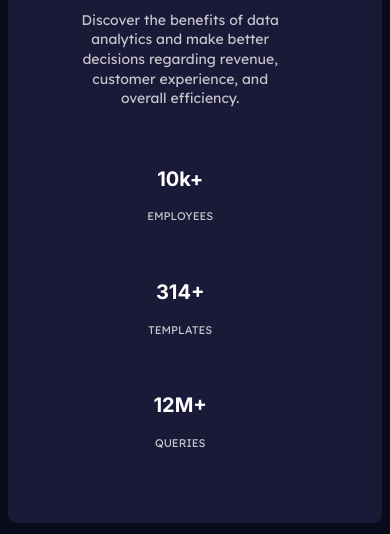
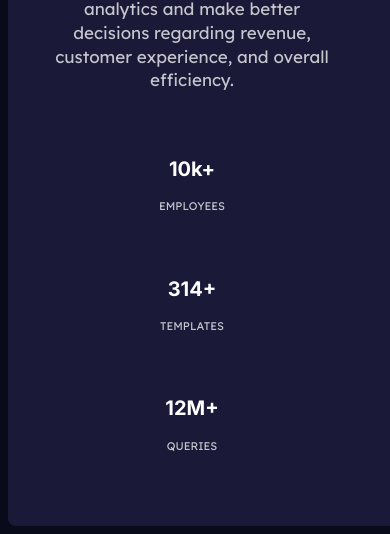
Before and after one commit to balajioffl/stats-preview-card, a plain HTML site: page index.html in a window 390 px wide. Shown: the part 658-1192 px from the top of the page. Drawn offline with Linux system fonts and the light colour scheme.

Commit message:
css added

```diff
--- a/style.css
+++ b/style.css
@@ -1,6 +1,8 @@
+
 h1{
     font-family: "Inter", sans-serif;
     font-weight: 700;
+    font-size: 36px;
 }
 
 li{
@@ -15,11 +17,11 @@ body{
 .card{
     background-color: hsl(244, 38%, 16%);
     width: 70%;
-    /* height: 60vh; */
-    margin: 110px auto;
+    margin: 90px auto;
     border-radius: 8px;
     display: flex;
     overflow: hidden;
+    min-width: 1044px;
 }
 
 .container{
@@ -30,18 +32,15 @@ body{
     width: 50%;
     color: hsl(0, 0%, 100%);
     padding: 44px;
-    margin-top: 15px;
+
 }
 
 .content p{
     color: hsla(0, 0%, 100%, 0.75);
     font-family: "Lexend Deca", sans-serif;
-    font-size: 14px;
+    font-size: 17px;
     font-weight: 400;
-}
-
-.content h2{
-    margin-top: 10px;
+    line-height: 1.4;
 }
 
 .content b{
@@ -93,11 +92,12 @@ ul{
 
     .card{
         width:100%;
-        height: 100%;
         display: flex;
         flex-wrap: wrap;
         flex-direction: column-reverse;
         margin: 0;
+        min-width: 400px;
+
     }
 
     .image
@@ -113,8 +113,7 @@ ul{
 
     .content{
         text-align: center;
-        width: 60%;
-        padding-left: 60px;
+        width: 70%;
     }
 
     .content{
```
